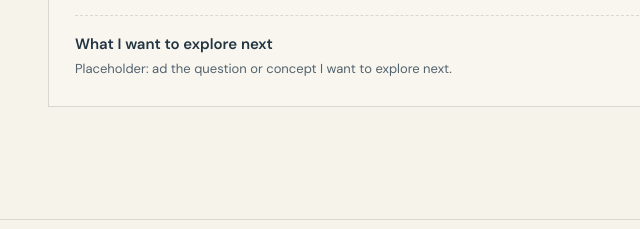
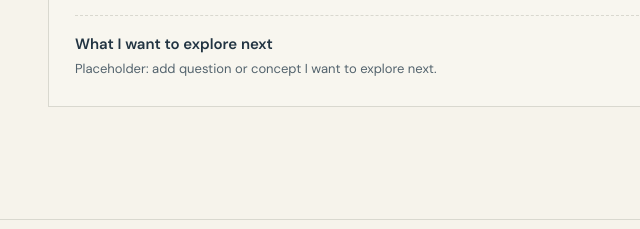
Before and after one commit to alyssaelias/ChemE-curiosity-project, a plain HTML site: page episodes.html in a window 1280 px wide. Shown: the part 2421-2650 px from the top of the page, 0-640 px from the left. Drawn offline with nearby package versions, Linux system fonts and the light colour scheme.

Commit message:
Update episodes.html

```diff
--- a/episodes.html
+++ b/episodes.html
@@ -186,7 +186,7 @@
               </div>
               <div class="reflection-item">
                 <h3>What I want to explore next</h3>
-                <p>Placeholder: ad the question or concept I want to explore next.</p>
+                <p>Placeholder: add question or concept I want to explore next.</p>
               </div>
             </section>
           </article>
```
